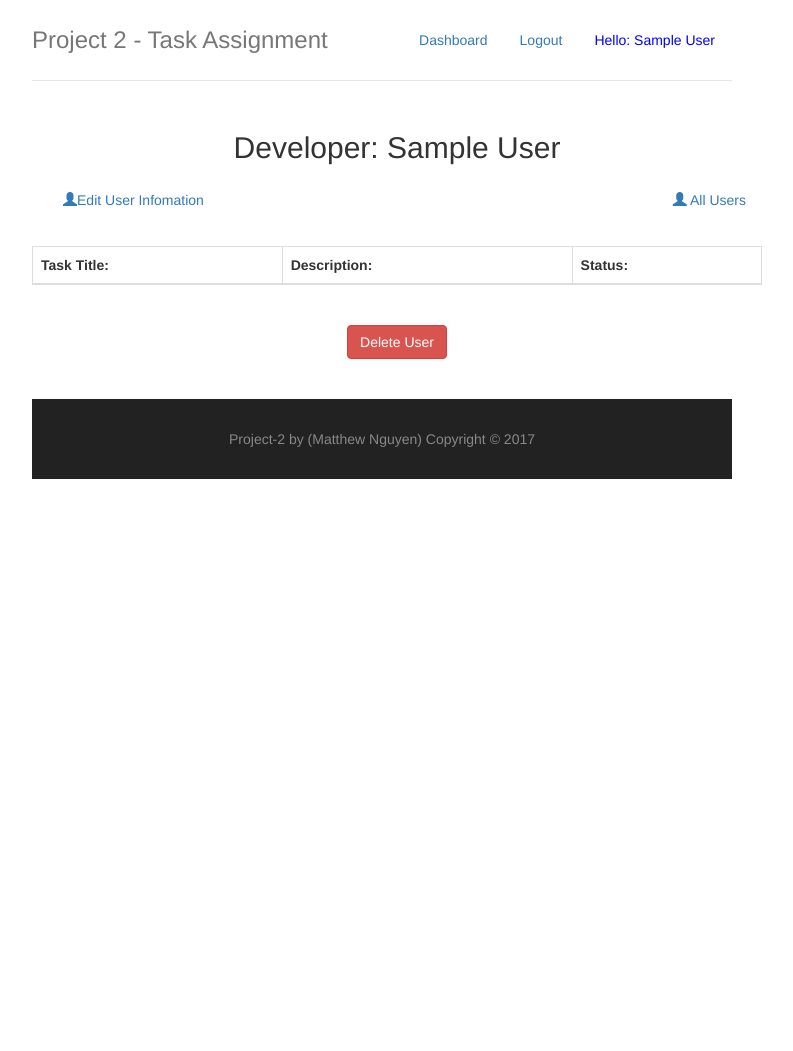
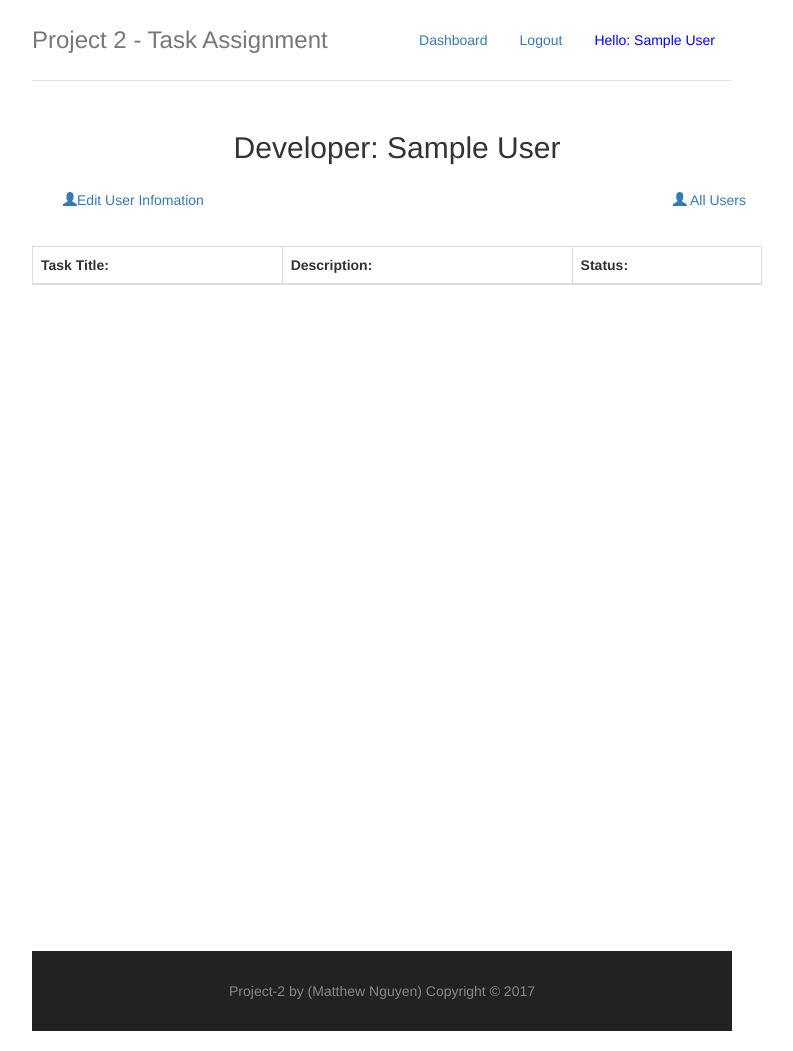
Before and after one commit to guitarly/project-2, a Node server app: page /users/show/600000000000000000000002 in a window 1280 px wide. Shown: the whole page, without its empty margins (258-1051 px from the left). Before the commit the page ends 479 px from the top, so only its background shows below. Run offline with Node 20, Linux system fonts and the light colour scheme; the visitor is signed in with stand-in values (Sample User, id 1); lists and menus that the app fills with data are empty; some libraries are stand-ins or nearby versions.

Commit message:
fixed - bugs - assigned new user

```diff
--- a/public/css/style.css
+++ b/public/css/style.css
@@ -112,5 +112,5 @@ footer {
 
 .body-div {
     width: 100%;
-    height: 100%;
+    height: 800px;
 }
--- a/views/users/show.ejs
+++ b/views/users/show.ejs
@@ -56,10 +56,11 @@
             </table>
             <br>
             <div class="col-md-12 text-center">
-                <form action="/users/delete/<%=user.id; %>?_method=DELETE" method="POST" onSubmit="if(!confirm('Do you really want to delete this user?')){return false;}">
-                    <input class="btn btn-md btn-danger " type="submit" value="Delete User">
-                </form>
-
+                <% if(currentUser.role === 'Project Manager') { %>
+                    <form action="/users/delete/<%=user.id; %>?_method=DELETE" method="POST" onSubmit="if(!confirm('Do you really want to delete this user?')){return false;}">
+                        <input class="btn btn-md btn-danger " type="submit" value="Delete User">
+                    </form>
+                    <% } %>
             </div>
         </div>
 
```
Also changed, not shown: views/tasks/show.ejs (+5 -4 lines).
